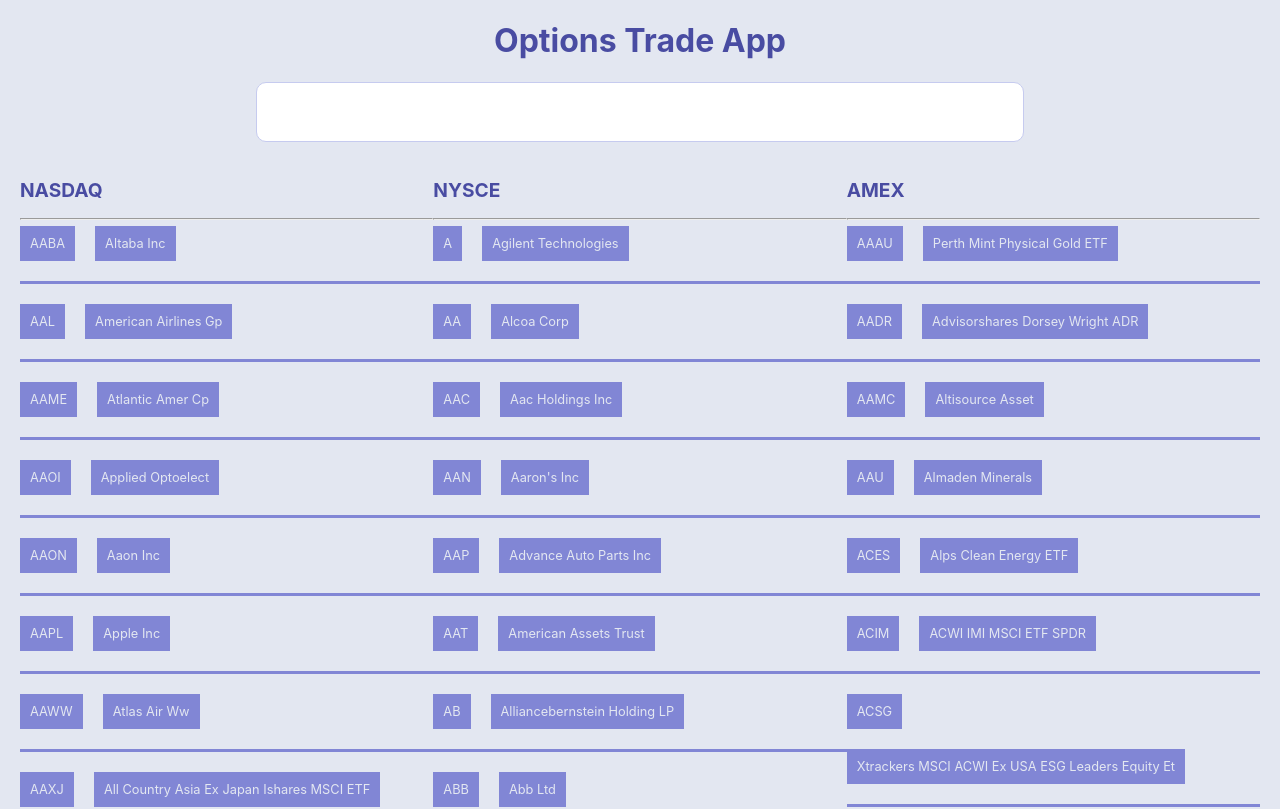
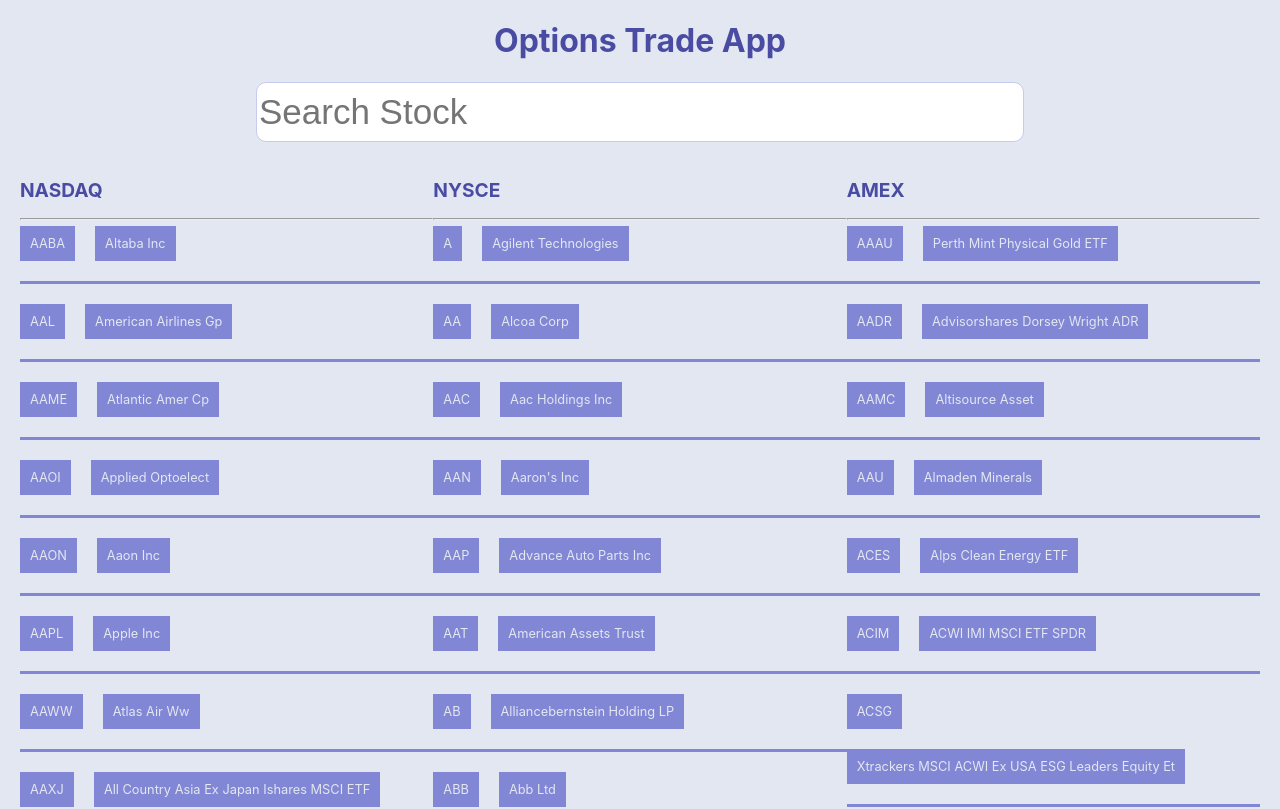
Before and after one commit to manny516/option_td, a React (Create React App) app in the folder trade_options/: page / in a window 1280 px wide. Shown: the top 809 px of the page. Built offline with nearby package versions, Linux system fonts and the light colour scheme.

Commit message:
added State to the FilterSearch Component. Track input field key stroke and successfully eval input stroke.

```diff
--- a/trade_options/src/comp/FilterSearch.js
+++ b/trade_options/src/comp/FilterSearch.js
@@ -8,9 +8,34 @@
 	constructor(props){
 		super(props)
 
+		this.state = {value : "Search Stock"}
 		this.nasData = TickerData[0]["NASDAQ"];
 		this.amexData = TickerData[1]["AMEX"];
 		this.nysData = TickerData[2]["NYSCE"];
+		this.handleChange = this.handleChange.bind(this);
+		this.outPut = this.outPut.bind(this);
+	}
+
+
+
+
+
+	handleChange(e){
+		let state = this.setState( {value : e.target.value} );
+		return state;
+	}
+
+	outPut(){
+
+		console.log(this.state.value);
+
+		if(this.state.value === "AAPL"){
+			console.log("It's a Match");
+		}else{
+			console.log("No MAtch");
+		}
+
+
 	}
 
 	render(){
@@ -18,9 +43,8 @@
 		return(
 
 			<React.Fragment>
-
 				<div className="ticker-filter">
-					<input type="text" name="filter-search"/>
+					<input type="text" placeholder={this.state.value} onChange={this.handleChange} onKeyUp={this.outPut} name="filter-search"/>
 				</div>
 
 
```
